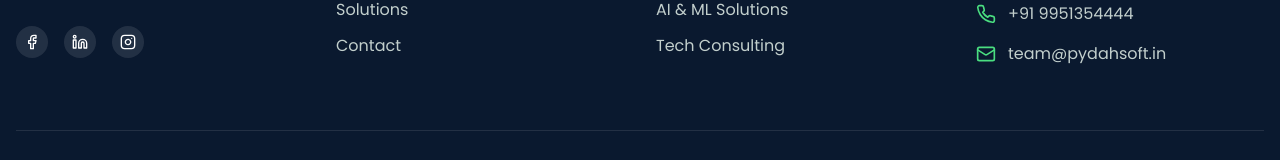
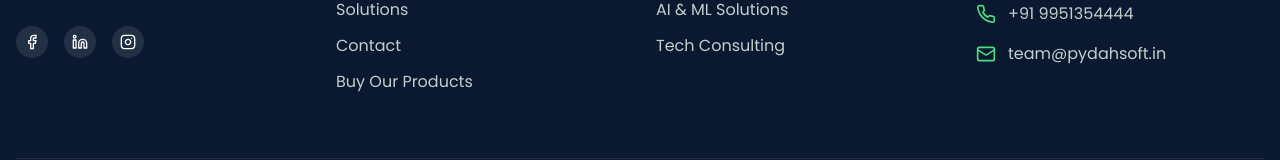
Before and after one commit to Glokeshvardhan/pydahsoft, a React (Vite) app: page / in a window 1280 px wide. Shown: the part 5037-5197 px from the top of the page. Built offline with nearby package versions, Linux system fonts and the light colour scheme.

Commit message:
Footer.tsx

```diff
--- a/src/components/Footer.tsx
+++ b/src/components/Footer.tsx
@@ -43,6 +43,7 @@ const Footer = () => {
               <li><a href="#services" className="text-pydah-light/80 hover:text-pydah-secondary transition-colors">Services</a></li>
               <li><a href="#solutions" className="text-pydah-light/80 hover:text-pydah-secondary transition-colors">Solutions</a></li>
               <li><a href="#contact" className="text-pydah-light/80 hover:text-pydah-secondary transition-colors">Contact</a></li>
+              <li><a href="/software-products" className="text-pydah-light/80 hover:text-pydah-secondary transition-colors">Buy Our Products</a></li>
             </ul>
           </div>
 
```
